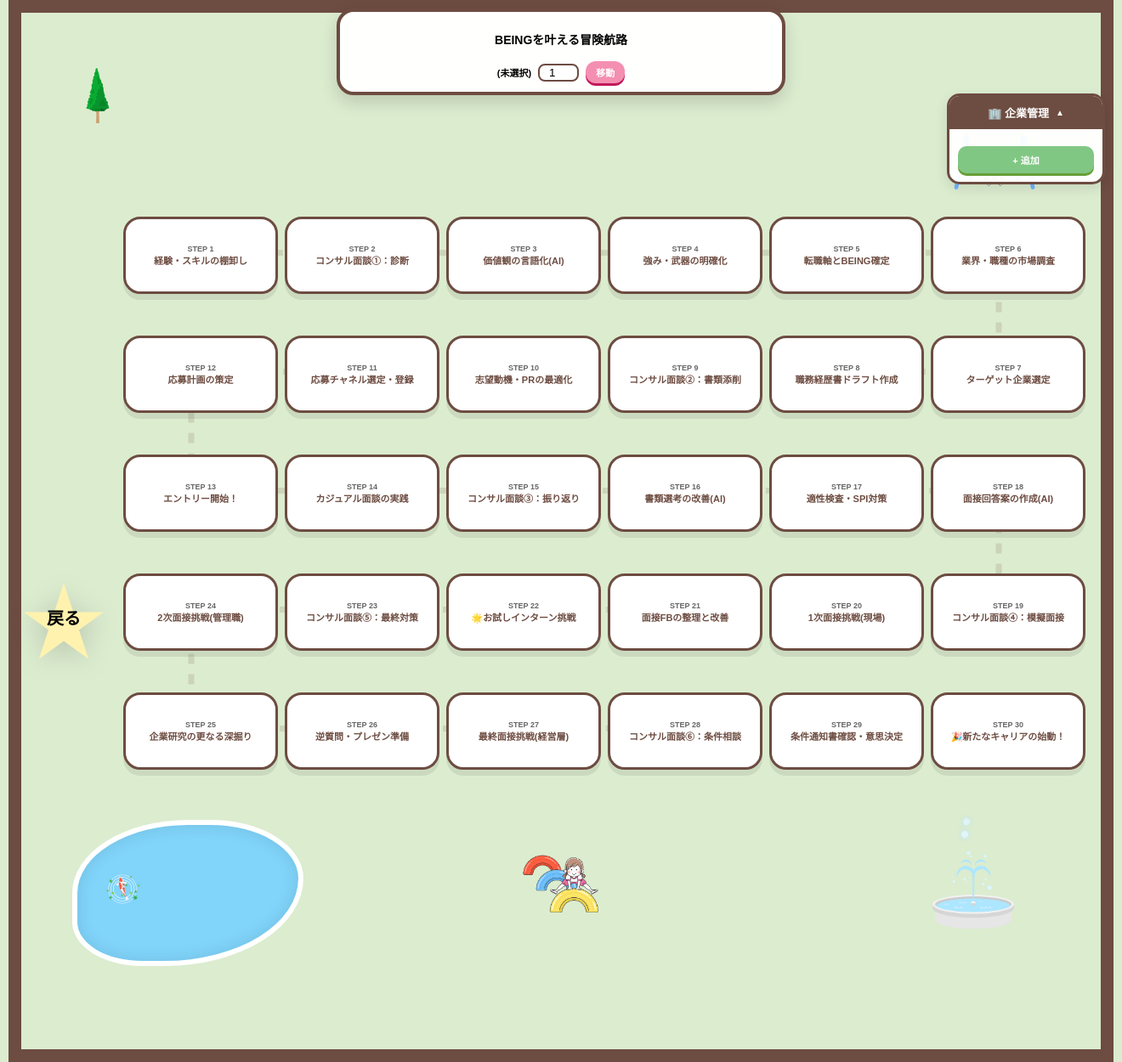
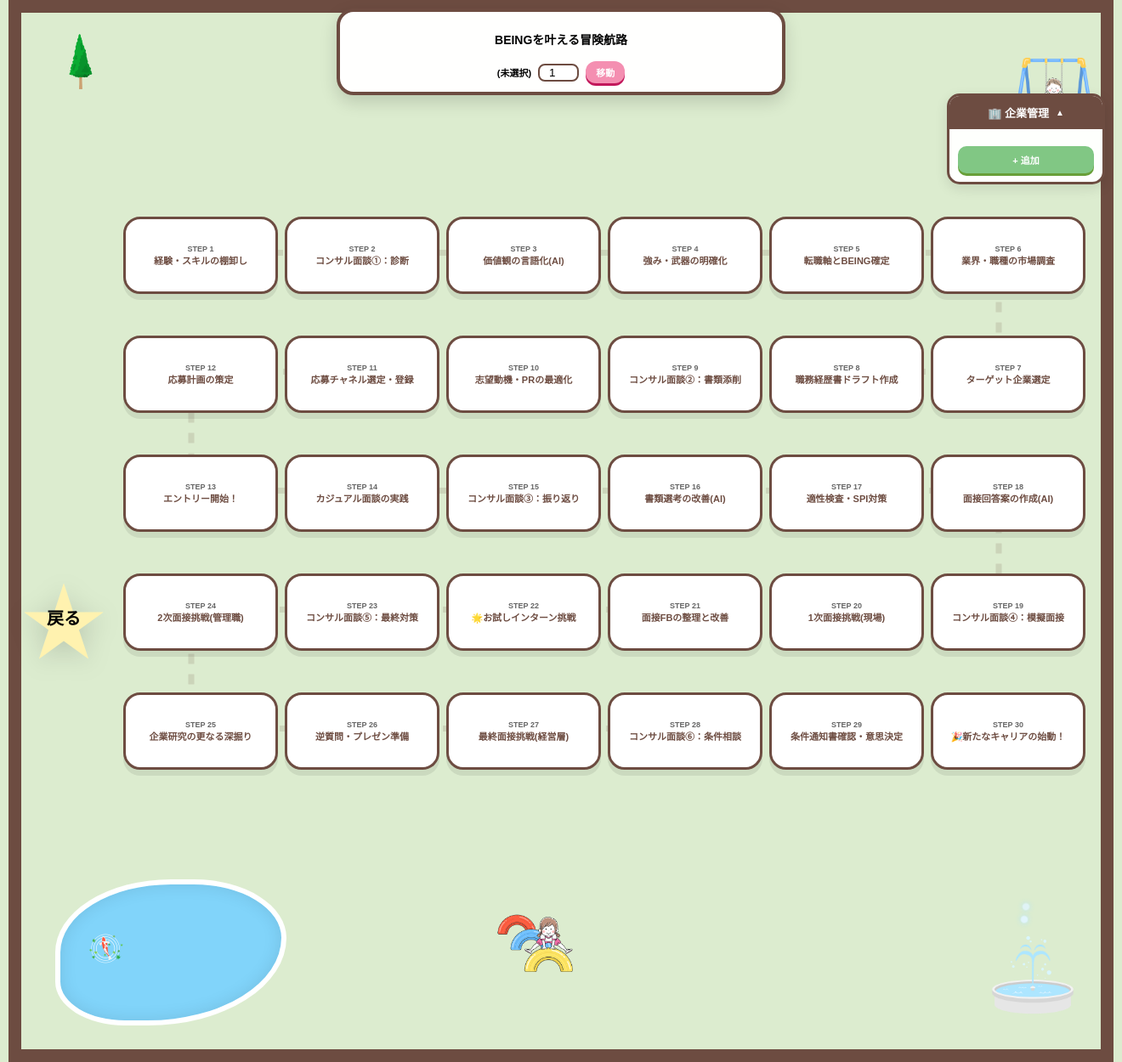
Before and after one commit to nana19820227/steppia_project, a Django app: page /progress/ in a window 1320 px wide. Shown: the whole page at 85% size. Run offline with Django 5.2, Linux system fonts and the light colour scheme; the visitor is signed in with stand-in values (Sample User, id 1); data that the repository does not hold is empty; some web fonts are replaced.

Commit message:
Security: Remove backdoor and Fix: Map layout

```diff
--- a/steppia_app/templates/steppia_app/progress.html
+++ b/steppia_app/templates/steppia_app/progress.html
@@ -25,7 +25,7 @@
             font-family: 'Zen Maru Gothic', sans-serif;
             min-height: 100vh; width: 100%;
             display: flex; justify-content: center; align-items: flex-start;
-            overflow-x: hidden; /* 🆕 横揺れ防止 */
+            overflow-x: hidden;
         }
 
         .dollhouse-frame {
@@ -37,7 +37,7 @@
             box-sizing: border-box;
             margin: auto;
             z-index: 1;
-            transition: transform 0.3s ease; /* 🆕 スムーズな切り替え */
+            transition: transform 0.3s ease;
         }
 
         /* --- 固定UI --- */
@@ -51,7 +51,7 @@
         }
 
         .selection-sidebar {
-            position: fixed; top: 110px; right: 20px; /* 🆕 右端に寄せる */
+            position: fixed; top: 110px; right: 20px;
             width: 180px;
             background: rgba(255, 255, 255, 0.96); border: 3px solid var(--wood);
             border-radius: 15px; z-index: 2500; box-shadow: 0 5px 15px rgba(0,0,0,0.1);
@@ -92,11 +92,13 @@
         .player-pawn { position: absolute; width: 85px; z-index: 200; transition: all 0.6s cubic-bezier(0.34, 1.56, 0.64, 1); pointer-events: none; }
 
         .deco-item { position: absolute; pointer-events: none; z-index: 10; }
-        .magic-pond { top: 950px; left: 60px; width: 260px; height: 160px; z-index: 150; background: #81D4FA; border: 6px solid #FFF; border-radius: 50% 40% 60% 30%; overflow: hidden; box-shadow: inset 0 0 20px rgba(0,0,0,0.1); }
-        .funsui-area { top: 980px; left: 1050px; width: 140px; z-index: 150; }
-        .tree-deco { top: 60px; left: 40px; width: 100px; z-index: 150; }
-        .buranko-deco { top: 120px; left: 1080px; width: 130px; z-index: 150; }
-        .tobibako-deco { top: 980px; left: 580px; width: 120px; z-index: 150; }
+
+        /* 🆕 デコレーションの座標を四隅に離して重なりを回避 */
+        .tree-deco { top: 20px; left: 20px; width: 100px; z-index: 150; } /* 左上隅へ */
+        .buranko-deco { top: 40px; left: 1150px; width: 130px; z-index: 150; } /* 右上隅へ */
+        .magic-pond { top: 1020px; left: 40px; width: 260px; height: 160px; z-index: 150; background: #81D4FA; border: 6px solid #FFF; border-radius: 50% 40% 60% 30%; overflow: hidden; box-shadow: inset 0 0 20px rgba(0,0,0,0.1); } /* 左下へ */
+        .funsui-area { top: 1080px; left: 1120px; width: 140px; z-index: 150; } /* 右下隅へ下げて木との距離を最大化 */
+        .tobibako-deco { top: 1050px; left: 550px; width: 120px; z-index: 150; } /* 下部中央へ */
 
         .splash { position: absolute; background: #E1F5FE; width: 8px; height: 8px; border-radius: 50%; z-index: 160; box-shadow: 0 0 6px #B3E5FC; }
 
@@ -104,14 +106,12 @@
         .star-icon { font-size: 100px; color: var(--star-yellow); filter: drop-shadow(0 6px 15px rgba(0,0,0,0.15)); }
         .star-text { position: absolute; font-size: 20px; font-weight: 900; color: var(--text-black); top: 50%; left: 50%; transform: translate(-50%, -45%); }
 
-        /* 🆕 スマホ向けの特別設定（全体を縮小） */
         @media (max-width: 768px) {
             .dollhouse-frame {
-                /* 画面サイズに合わせて約0.3倍に縮小 */
                 transform: scale(0.28);
                 transform-origin: top center;
-                margin-top: 100px; /* ヘッダーとの隙間 */
-                margin-bottom: -850px; /* 縮小して空いた下の隙間を埋める */
+                margin-top: 100px;
+                margin-bottom: -850px;
             }
             .header-panel { width: 95%; max-width: none; }
             .selection-sidebar {
@@ -136,9 +136,7 @@
         </div>
 
         <div class="selection-sidebar" id="sidebar">
-            <div class="sidebar-header" onclick="toggleSidebar()">
-                🏢 企業管理
-            </div>
+            <div class="sidebar-header" onclick="toggleSidebar()">🏢 企業管理</div>
             <div class="sidebar-content" id="sidebar-content">
                 <div id="company-list"></div>
                 <button onclick="addCompany()" style="width:100%; padding:8px; background:#81C784; color:white; border:none; border-radius:10px; font-weight:900; font-size:11px; margin-top:10px; cursor:pointer; box-shadow: 0 3px 0 #689F38;">+ 追加</button>
```
